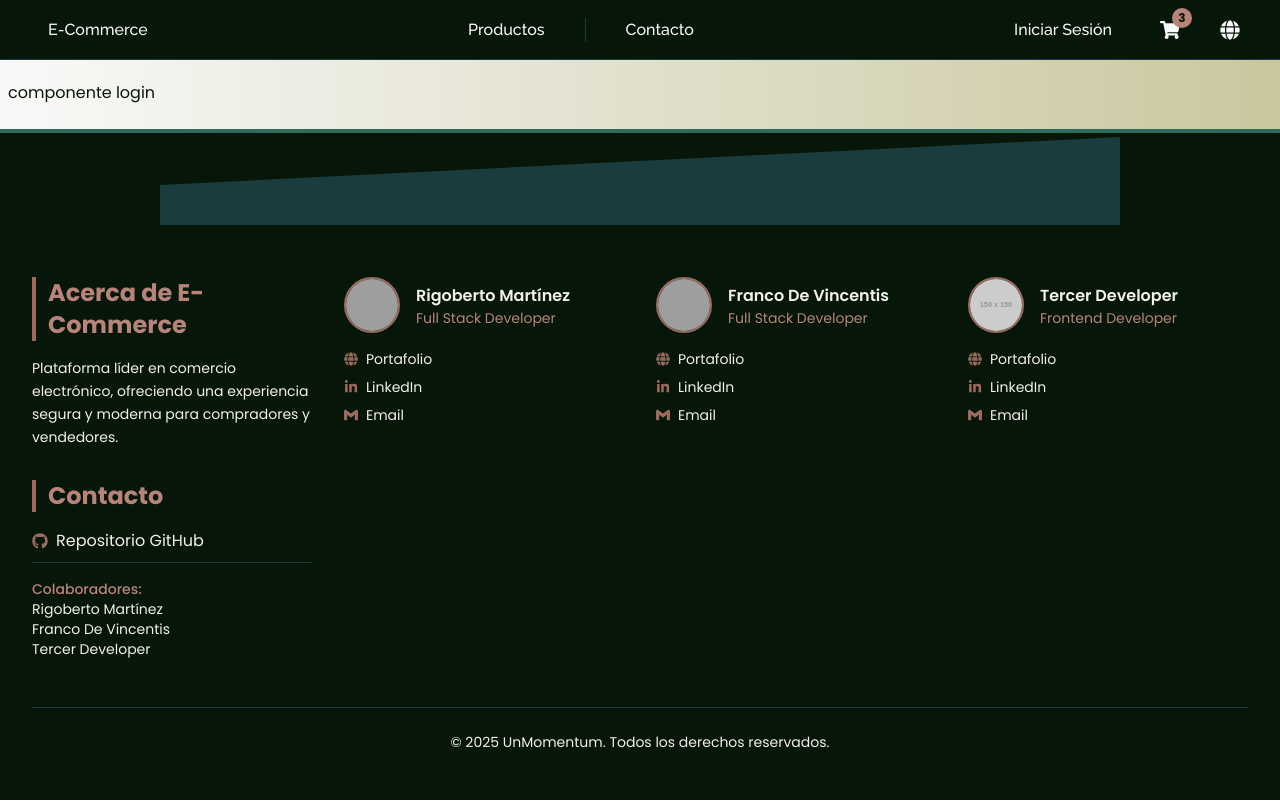
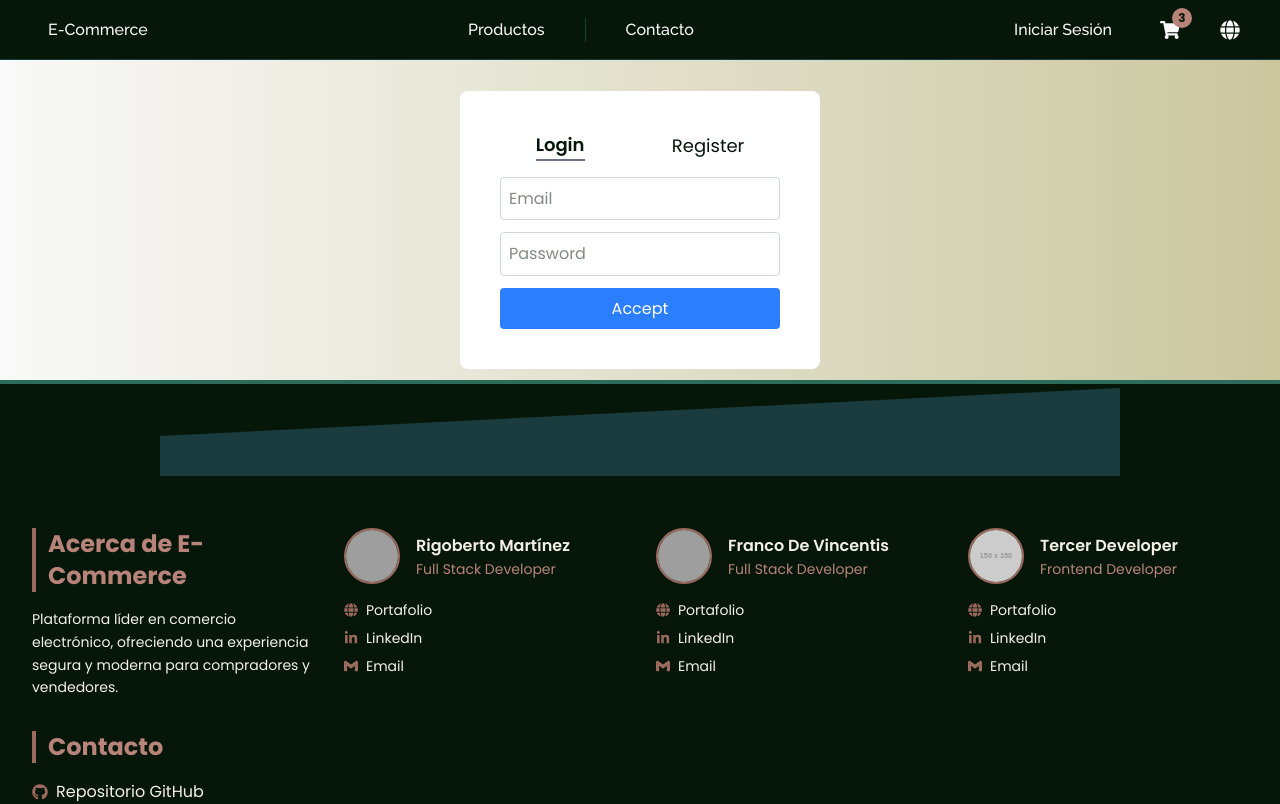
Before and after one commit to rigobersio/ec_vite6_react_Tail4_ts, a React (Vite) app in the folder client/: page /login in a window 1280 px wide. Shown: the top 804 px of the page. Built offline with nearby package versions, Linux system fonts and the light colour scheme; grey boxes are pictures that could not be loaded; what tailwindcss-animated would draw is missing.

Commit message:
(codeo)Nuevo:Login.tsx(se agrego primer Login)

```diff
--- a/client/src/Login/Presentation/Pages/Login.tsx
+++ b/client/src/Login/Presentation/Pages/Login.tsx
@@ -2,10 +2,43 @@ import React from 'react';
 
 const Login: React.FC = () => {
   return (
-    <div>
-      <h1>componente login</h1>
+
+    <div className='flex justify-center items-center  w-[center] h-[300px] '>
+      <div className='bg-white p-10 rounded-lg w-90 text-center'>
+        <div className='flex justify-around mb-4'>
+
+          <button className='text-lg font-semibold border-b-2 border-gray-500 mr-4'>Login</button>
+          <button className='text-lg front semibold'>Register</button>
+
+        </div>
+
+        <div className='mb-3'>
+
+          <input
+          type= "email"
+          placeholder='Email'
+          className='w-full p-2 border border-gray-300 rounded'
+          />
+
+        </div>
+        <div className='mb-3'>
+
+          <input
+          type='password'
+          placeholder='Password'
+          className='w-full p-2 border border-gray-300 rounded'
+          />
+
+        </div>
+        <button className='w-full p-2 bg-blue-500 text-white rounded hover:bg-blue-600 '>Accept</button>
+
+      </div>
+
     </div>
+
   );
 };
 
+
+
 export default Login;
```
